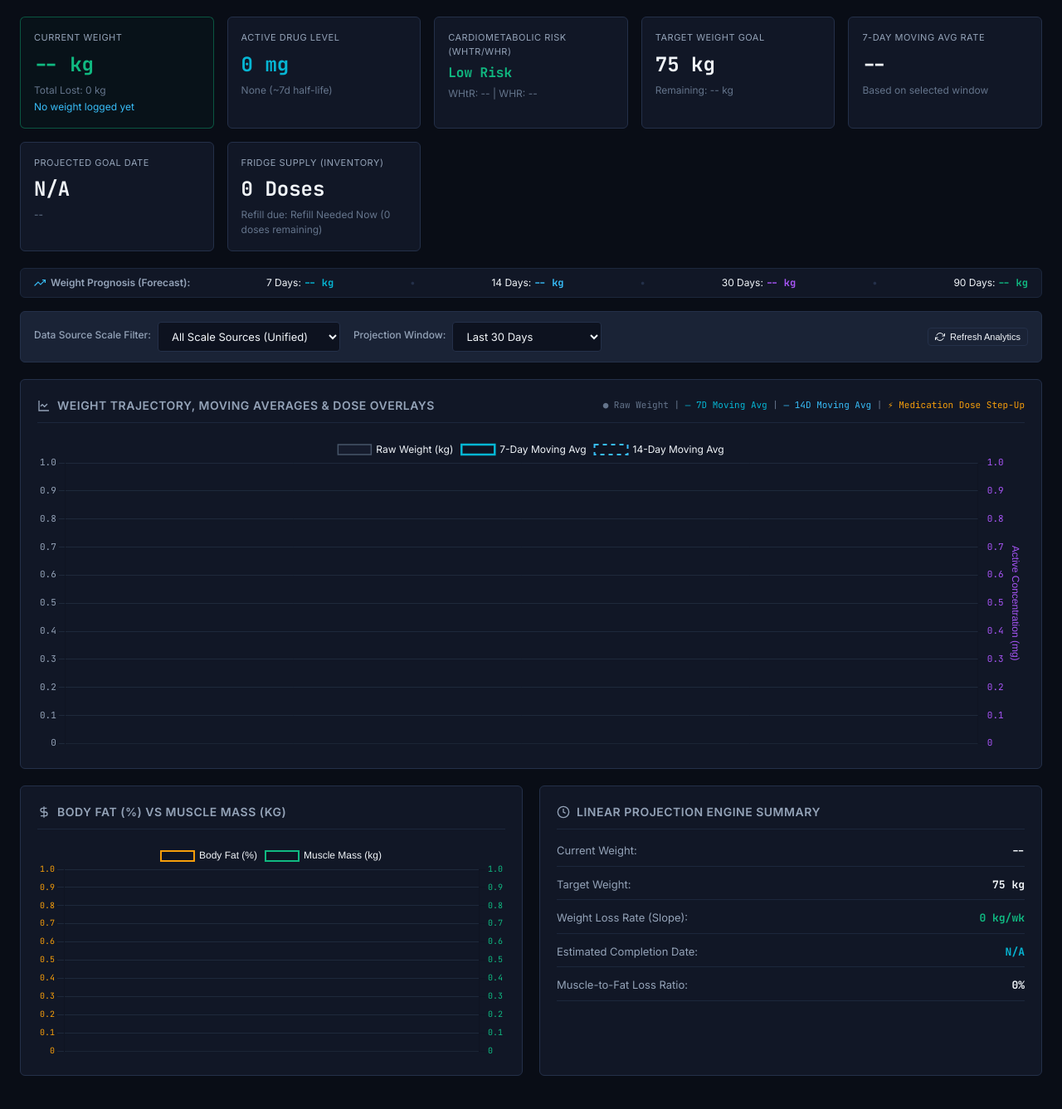
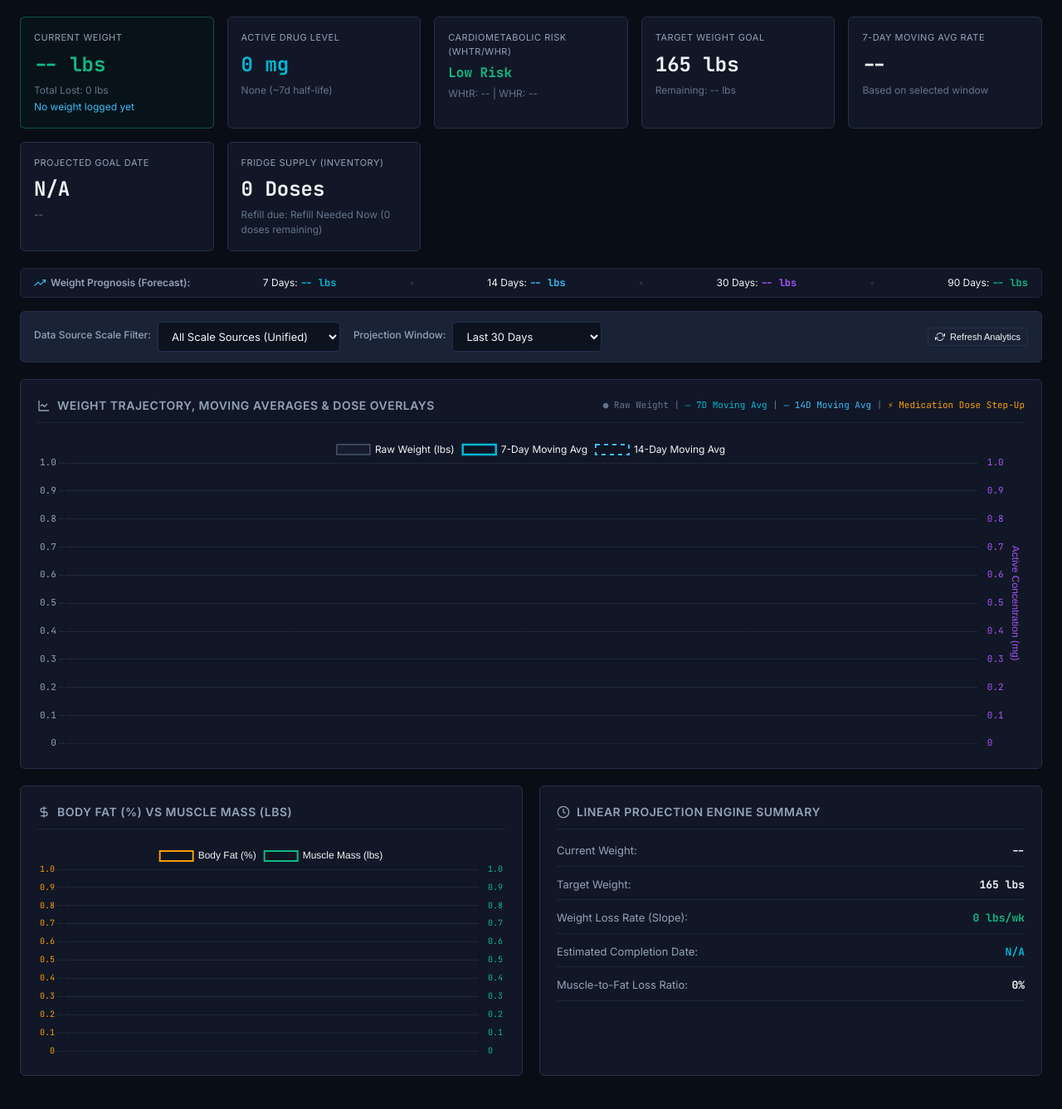
Before and after one commit to RedSquatchPHL/glp1-tracker, a FastAPI app: page / in a window 1280 px wide. Shown: the part 98-1435 px from the top of the page at 83% size. Run offline with FastAPI, Linux system fonts and the light colour scheme; data that the repository does not hold is empty; parts of the project's set-up code (start-up, migrations or seed data) failed here and were passed over.

Commit message:
Switch weight units from kg to lbs
Values are now stored and shown in pounds (column/key names keep the legacy
_kg suffix). Defaults and thresholds updated (target 165 lbs, plateau +/-1 lb),
and an idempotent migration relabels existing metric units and the default
target. BMI stays kg/m2.

Co-Authored-By: Claude Sonnet 5.5 <noreply@anthropic.com>
Claude-Session: https://claude.ai/code/session_01BV4FsDSBGCoXB8PJcU569U

```diff
--- a/app/main.py
+++ b/app/main.py
@@ -167,7 +167,7 @@ def clinical_summary_page(request: Request):
         "start_weight_kg": dash.get("start_weight_kg"),
         "current_weight_kg": dash.get("current_weight_kg"),
         "total_lost_kg": dash.get("total_lost_kg", 0.0),
-        "target_weight_kg": dash.get("target_weight_kg", 75.0),
+        "target_weight_kg": dash.get("target_weight_kg", 165.0),
         "weight_to_goal_kg": dash.get("weight_to_goal_kg", 0.0),
         "projections": dash.get("projections", {}),
         "pk": dash.get("pharmacokinetics", {}),
--- a/app/routers/api_analytics.py
+++ b/app/routers/api_analytics.py
@@ -39,7 +39,7 @@ def get_dashboard_data(
     user_dob = settings_dict.get("user_dob", "")
     physician_name = settings_dict.get("physician_name", "")
     medical_conditions = settings_dict.get("medical_conditions", "")
-    target_weight_kg = float(settings_dict.get("target_weight_kg", "75.0"))
+    target_weight_kg = float(settings_dict.get("target_weight_kg", "165.0"))
     user_height_cm = float(settings_dict.get("user_height_cm", "175.0"))
     user_gender = settings_dict.get("user_gender", "unspecified")
 
@@ -70,7 +70,7 @@ def get_dashboard_data(
             item["data"] = {}
         measurements.append(item)
 
-    # 3. Calculate moving averages for primary metrics (Weight, Body Fat %, Muscle Mass kg)
+    # 3. Calculate moving averages for primary metrics (Weight, Body Fat %, Muscle Mass lbs)
     weight_ma = calculate_moving_averages(measurements, "weight_kg")
     fat_ma = calculate_moving_averages(measurements, "body_fat_pct")
     muscle_ma = calculate_moving_averages(measurements, "muscle_mass_kg")
@@ -95,7 +95,7 @@ def get_dashboard_data(
     pk_analysis = calculate_pharmacokinetics(injection_rows, days_ahead=14)
 
     # 7. Automated Plateau Detection & Breakdown Engine
-    plateau_analysis = detect_weight_plateau(measurements, threshold_days=14, window_kg=0.5)
+    plateau_analysis = detect_weight_plateau(measurements, threshold_days=14, window_kg=1.0)
 
     # 8. Waist-to-Height (WHtR) & Waist-to-Hip (WHR) Ratio Analysis
     latest_waist_cm = None
--- a/app/static/js/app.js
+++ b/app/static/js/app.js
@@ -384,9 +384,9 @@ async function loadMeasurementsTable() {
         }
       }
 
-      const w = l.data.weight_kg !== undefined ? l.data.weight_kg + ' kg' : '--';
+      const w = l.data.weight_kg !== undefined ? l.data.weight_kg + ' lbs' : '--';
       const fat = l.data.body_fat_pct !== undefined ? l.data.body_fat_pct + ' %' : '--';
-      const muscle = l.data.muscle_mass_kg !== undefined ? l.data.muscle_mass_kg + ' kg' : '--';
+      const muscle = l.data.muscle_mass_kg !== undefined ? l.data.muscle_mass_kg + ' lbs' : '--';
       const bmi = l.data.bmi !== undefined ? l.data.bmi : '--';
 
       tbody.innerHTML += `
@@ -506,9 +506,9 @@ async function loadDashboardData() {
     const dash = await res.json();
 
     // Render KPI values
-    document.getElementById('kpiCurrentWeight').innerText = dash.current_weight_kg ? `${dash.current_weight_kg} kg` : '-- kg';
-
-    const totalLostStr = dash.total_lost_kg !== undefined ? (dash.total_lost_kg <= 0 ? `${dash.total_lost_kg} kg` : `+${dash.total_lost_kg} kg`) : '-- kg';
+    document.getElementById('kpiCurrentWeight').innerText = dash.current_weight_kg ? `${dash.current_weight_kg} lbs` : '-- lbs';
+
+    const totalLostStr = dash.total_lost_kg !== undefined ? (dash.total_lost_kg <= 0 ? `${dash.total_lost_kg} lbs` : `+${dash.total_lost_kg} lbs`) : '-- lbs';
     document.getElementById('kpiTotalLost').innerText = `Total Lost: ${totalLostStr}`;
 
     // Pharmacokinetics Active Drug Level KPI
@@ -561,12 +561,12 @@ async function loadDashboardData() {
     }
 
     // Target Weight & Remaining to Goal
-    document.getElementById('kpiTargetWeight').innerText = `${dash.target_weight_kg} kg`;
+    document.getElementById('kpiTargetWeight').innerText = `${dash.target_weight_kg} lbs`;
     if (document.getElementById('userNameInput')) document.getElementById('userNameInput').value = dash.user_name || '';
     if (document.getElementById('userDobInput')) document.getElementById('userDobInput').value = dash.user_dob || '';
     if (document.getElementById('userPhysicianInput')) document.getElementById('userPhysicianInput').value = dash.physician_name || '';
     if (document.getElementById('userConditionsInput')) document.getElementById('userConditionsInput').value = dash.medical_conditions || '';
-    if (document.getElementById('targetWeightInput')) document.getElementById('targetWeightInput').value = dash.target_weight_kg || 75.0;
+    if (document.getElementById('targetWeightInput')) document.getElementById('targetWeightInput').value = dash.target_weight_kg || 165.0;
     if (document.getElementById('userHeightInput')) document.getElementById('userHeightInput').value = dash.user_height_cm || 175.0;
     if (document.getElementById('userGenderSelect')) document.getElementById('userGenderSelect').value = dash.user_gender || 'unspecified';
 
@@ -575,17 +575,17 @@ async function loadDashboardData() {
       if (dash.current_weight_kg !== null && dash.current_weight_kg !== undefined) {
         const rem = dash.weight_to_goal_kg;
         if (rem > 0) {
-          weightToGoalElem.innerText = `Remaining: ${rem.toFixed(1)} kg`;
+          weightToGoalElem.innerText = `Remaining: ${rem.toFixed(1)} lbs`;
         } else {
           weightToGoalElem.innerText = `Goal Reached! 🎉`;
         }
       } else {
-        weightToGoalElem.innerText = `Remaining: -- kg`;
+        weightToGoalElem.innerText = `Remaining: -- lbs`;
       }
     }
 
     const proj = dash.projections || {};
-    document.getElementById('kpiRate7d').innerText = proj.rate_kg_per_week ? `${proj.rate_kg_per_week} kg/wk` : '--';
+    document.getElementById('kpiRate7d').innerText = proj.rate_kg_per_week ? `${proj.rate_kg_per_week} lbs/wk` : '--';
     document.getElementById('kpiProjectedGoalDate').innerText = proj.projected_goal_date || 'N/A';
     document.getElementById('kpiDaysToGoal').innerText = proj.days_to_goal !== null ? `${proj.days_to_goal} days remaining` : '--';
 
@@ -596,15 +596,15 @@ async function loadDashboardData() {
     const elem30d = document.getElementById('prog30d');
     const elem90d = document.getElementById('prog90d');
 
-    if (elem7d) elem7d.innerText = (prog.in_7d_kg !== null && prog.in_7d_kg !== undefined) ? `${prog.in_7d_kg} kg` : '-- kg';
-    if (elem14d) elem14d.innerText = (prog.in_14d_kg !== null && prog.in_14d_kg !== undefined) ? `${prog.in_14d_kg} kg` : '-- kg';
-    if (elem30d) elem30d.innerText = (prog.in_30d_kg !== null && prog.in_30d_kg !== undefined) ? `${prog.in_30d_kg} kg` : '-- kg';
-    if (elem90d) elem90d.innerText = (prog.in_90d_kg !== null && prog.in_90d_kg !== undefined) ? `${prog.in_90d_kg} kg` : '-- kg';
+    if (elem7d) elem7d.innerText = (prog.in_7d_kg !== null && prog.in_7d_kg !== undefined) ? `${prog.in_7d_kg} lbs` : '-- lbs';
+    if (elem14d) elem14d.innerText = (prog.in_14d_kg !== null && prog.in_14d_kg !== undefined) ? `${prog.in_14d_kg} lbs` : '-- lbs';
+    if (elem30d) elem30d.innerText = (prog.in_30d_kg !== null && prog.in_30d_kg !== undefined) ? `${prog.in_30d_kg} lbs` : '-- lbs';
+    if (elem90d) elem90d.innerText = (prog.in_90d_kg !== null && prog.in_90d_kg !== undefined) ? `${prog.in_90d_kg} lbs` : '-- lbs';
 
     // Summary Box
-    document.getElementById('projCurrentWeight').innerText = dash.current_weight_kg ? `${dash.current_weight_kg} kg` : '--';
-    document.getElementById('projTargetWeight').innerText = `${dash.target_weight_kg} kg`;
-    document.getElementById('projRate').innerText = proj.rate_kg_per_week ? `${proj.rate_kg_per_week} kg/week` : '0 kg/wk';
+    document.getElementById('projCurrentWeight').innerText = dash.current_weight_kg ? `${dash.current_weight_kg} lbs` : '--';
+    document.getElementById('projTargetWeight').innerText = `${dash.target_weight_kg} lbs`;
+    document.getElementById('projRate').innerText = proj.rate_kg_per_week ? `${proj.rate_kg_per_week} lbs/week` : '0 lbs/wk';
     document.getElementById('projDate').innerText = proj.projected_goal_date || 'N/A';
     document.getElementById('projMuscleRatio').innerText = proj.muscle_loss_ratio_pct ? `${proj.muscle_loss_ratio_pct}%` : '0%';
 
@@ -659,7 +659,7 @@ function renderWeightChart(weightSeries, pkSeries) {
 
   const datasets = [
     {
-      label: 'Raw Weight (kg)',
+      label: 'Raw Weight (lbs)',
       data: rawVals,
       borderColor: '#475569',
       backgroundColor: 'rgba(71, 85, 105, 0.1)',
@@ -763,7 +763,7 @@ function renderBodyCompChart(fatSeries, muscleSeries) {
           yAxisID: 'yFat'
         },
         {
-          label: 'Muscle Mass (kg)',
+          label: 'Muscle Mass (lbs)',
           data: muscleVals,
           borderColor: '#10b981',
           borderWidth: 2,
@@ -1965,10 +1965,10 @@ function renderPhotoGallery() {
       const diff = p.weight_kg - baselineWeight;
       const sign = diff > 0 ? '+' : '';
       const color = diff <= 0 ? 'var(--accent-emerald)' : 'var(--accent-rose)';
-      weightDiffHtml = `<span style="font-size: 11px; color: ${color}; font-weight: 600; font-family: var(--font-mono);">${sign}${diff.toFixed(1)} kg vs start</span>`;
-    }
-
-    const weightDisplay = (p.weight_kg !== null && p.weight_kg !== undefined) ? `${p.weight_kg} kg` : 'No weight tag';
+      weightDiffHtml = `<span style="font-size: 11px; color: ${color}; font-weight: 600; font-family: var(--font-mono);">${sign}${diff.toFixed(1)} lbs vs start</span>`;
+    }
+
+    const weightDisplay = (p.weight_kg !== null && p.weight_kg !== undefined) ? `${p.weight_kg} lbs` : 'No weight tag';
 
     return `
       <div class="photo-card">
@@ -2024,7 +2024,7 @@ function populateCompareDropdowns() {
   }
 
   const optionsHtml = sortedAsc.map(p => {
-    const wt = (p.weight_kg !== null && p.weight_kg !== undefined) ? `${p.weight_kg}kg` : 'No weight';
+    const wt = (p.weight_kg !== null && p.weight_kg !== undefined) ? `${p.weight_kg}lbs` : 'No weight';
     return `<option value="${p.id}">${p.timestamp} — ${p.angle} (${wt})</option>`;
   }).join('');
 
@@ -2068,12 +2068,12 @@ function updateBeforeAfterComparison() {
   if (wtA !== null && wtB !== null && wtA !== undefined && wtB !== undefined) {
     const diffWt = wtB - wtA;
     const sign = diffWt > 0 ? '+' : '';
-    weightDiffText = `${sign}${diffWt.toFixed(1)} kg`;
-    weightRangeText = `${wtA} kg ➔ ${wtB} kg`;
+    weightDiffText = `${sign}${diffWt.toFixed(1)} lbs`;
+    weightRangeText = `${wtA} lbs ➔ ${wtB} lbs`;
 
     if (diffDays > 0) {
       const weeklyRate = (diffWt / (diffDays / 7)).toFixed(2);
-      lossRateText = `${weeklyRate} kg/wk`;
+      lossRateText = `${weeklyRate} lbs/wk`;
     }
   }
 
@@ -2115,11 +2115,11 @@ function updateBeforeAfterComparison() {
 
   if (sideBeforeHeader) sideBeforeHeader.innerText = `BEFORE: ${photoA.timestamp} (${photoA.angle})`;
   if (sideBeforeImg) sideBeforeImg.src = photoA.image_path;
-  if (sideBeforeSub) sideBeforeSub.innerText = `Weight: ${photoA.weight_kg !== null ? photoA.weight_kg + ' kg' : 'N/A'} ${photoA.notes ? '| ' + photoA.notes : ''}`;
+  if (sideBeforeSub) sideBeforeSub.innerText = `Weight: ${photoA.weight_kg !== null ? photoA.weight_kg + ' lbs' : 'N/A'} ${photoA.notes ? '| ' + photoA.notes : ''}`;
 
   if (sideAfterHeader) sideAfterHeader.innerText = `AFTER: ${photoB.timestamp} (${photoB.angle})`;
   if (sideAfterImg) sideAfterImg.src = photoB.image_path;
-  if (sideAfterSub) sideAfterSub.innerText = `Weight: ${photoB.weight_kg !== null ? photoB.weight_kg + ' kg' : 'N/A'} ${photoB.notes ? '| ' + photoB.notes : ''}`;
+  if (sideAfterSub) sideAfterSub.innerText = `Weight: ${photoB.weight_kg !== null ? photoB.weight_kg + ' lbs' : 'N/A'} ${photoB.notes ? '| ' + photoB.notes : ''}`;
 }
 
 function swapBeforeAfterPhotos() {
@@ -2282,7 +2282,7 @@ async function autoFetchWeightForDate(dateStr) {
       if (latest.data && latest.data.weight_kg !== undefined) {
         document.getElementById('photoWeight').value = latest.data.weight_kg;
         const hint = document.getElementById('photoWeightHint');
-        if (hint) hint.innerText = `✓ Auto-filled ${latest.data.weight_kg} kg from ${latest.scale_name || 'logged scale'}`;
+        if (hint) hint.innerText = `✓ Auto-filled ${latest.data.weight_kg} lbs from ${latest.scale_name || 'logged scale'}`;
       }
     } else {
       const hint = document.getElementById('photoWeightHint');
@@ -2350,7 +2350,7 @@ async function fetchWeightForEditDate() {
       const latest = items[0];
       if (latest.data && latest.data.weight_kg !== undefined) {
         document.getElementById('editPhotoWeight').value = latest.data.weight_kg;
-        if (hint) hint.innerText = `✓ Auto-filled ${latest.data.weight_kg} kg from ${latest.scale_name || 'logged scale'}`;
+        if (hint) hint.innerText = `✓ Auto-filled ${latest.data.weight_kg} lbs from ${latest.scale_name || 'logged scale'}`;
       }
     } else {
       if (hint) hint.innerText = `No scale measurement recorded on ${dateVal}`;
--- a/app/templates/index.html
+++ b/app/templates/index.html
@@ -90,7 +90,7 @@
         <svg width="20" height="20" fill="none" stroke="var(--accent-amber)" stroke-width="2" viewBox="0 0 24 24"><circle cx="12" cy="12" r="10"/><line x1="12" y1="8" x2="12" y2="12"/><line x1="12" y1="16" x2="12.01" y2="16"/></svg>
         <div>
           <strong style="color: var(--accent-amber);" id="plateauTypeTitle">AUTOMATED PLATEAU DETECTED:</strong>
-          <span id="plateauInsightText">Weight fluctuating within ±0.5 kg over 14+ days.</span>
+          <span id="plateauInsightText">Weight fluctuating within ±1 lb over 14+ days.</span>
           <div style="font-size: 11px; color: var(--text-muted); margin-top: 4px;" id="plateauRecommendationText"></div>
         </div>
       </div>
@@ -108,8 +108,8 @@
       <div class="kpi-grid">
         <div class="kpi-card highlight">
           <div class="kpi-label">Current Weight</div>
-          <div class="kpi-value" id="kpiCurrentWeight">-- kg</div>
-          <div class="kpi-sub" id="kpiTotalLost">Total Lost: -- kg</div>
+          <div class="kpi-value" id="kpiCurrentWeight">-- lbs</div>
+          <div class="kpi-sub" id="kpiTotalLost">Total Lost: -- lbs</div>
           <div class="kpi-sub" id="kpiLastWeightDate" style="color: var(--accent-blue); margin-top: 2px;">Last entry: --</div>
         </div>
         <div class="kpi-card">
@@ -124,12 +124,12 @@
         </div>
         <div class="kpi-card">
           <div class="kpi-label">Target Weight Goal</div>
-          <div class="kpi-value" id="kpiTargetWeight">75.0 kg</div>
-          <div class="kpi-sub" id="kpiWeightToGoal">Remaining: -- kg</div>
+          <div class="kpi-value" id="kpiTargetWeight">165.0 lbs</div>
+          <div class="kpi-sub" id="kpiWeightToGoal">Remaining: -- lbs</div>
         </div>
         <div class="kpi-card">
           <div class="kpi-label">7-Day Moving Avg Rate</div>
-          <div class="kpi-value" id="kpiRate7d">-- kg/wk</div>
+          <div class="kpi-value" id="kpiRate7d">-- lbs/wk</div>
           <div class="kpi-sub" id="kpiProjectionWindowLabel">Based on selected window</div>
         </div>
         <div class="kpi-card">
@@ -150,13 +150,13 @@
           <svg width="14" height="14" fill="none" stroke="var(--accent-blue)" stroke-width="2" viewBox="0 0 24 24"><path d="M23 6l-9.5 9.5-5-5L1 18"/><path d="M17 6h6v6"/></svg>
           Weight Prognosis (Forecast):
         </span>
-        <span style="font-size: 12px;">7 Days: <strong id="prog7d" style="color: var(--accent-cyan);" class="num">-- kg</strong></span>
+        <span style="font-size: 12px;">7 Days: <strong id="prog7d" style="color: var(--accent-cyan);" class="num">-- lbs</strong></span>
         <span style="color: var(--border-color);">•</span>
-        <span style="font-size: 12px;">14 Days: <strong id="prog14d" style="color: var(--accent-blue);" class="num">-- kg</strong></span>
+        <span style="font-size: 12px;">14 Days: <strong id="prog14d" style="color: var(--accent-blue);" class="num">-- lbs</strong></span>
         <span style="color: var(--border-color);">•</span>
-        <span style="font-size: 12px;">30 Days: <strong id="prog30d" style="color: var(--accent-purple);" class="num">-- kg</strong></span>
+        <span style="font-size: 12px;">30 Days: <strong id="prog30d" style="color: var(--accent-purple);" class="num">-- lbs</strong></span>
         <span style="color: var(--border-color);">•</span>
-        <span style="font-size: 12px;">90 Days: <strong id="prog90d" style="color: var(--accent-emerald);" class="num">-- kg</strong></span>
+        <span style="font-size: 12px;">90 Days: <strong id="prog90d" style="color: var(--accent-emerald);" class="num">-- lbs</strong></span>
       </div>
 
       <!-- Data Source & Projection Control Toolbar -->
@@ -206,7 +206,7 @@
           <div class="panel-header">
             <div class="panel-title">
               <svg width="16" height="16" fill="none" stroke="currentColor" stroke-width="2" viewBox="0 0 24 24"><path d="M12 2v20M17 5H9.5a3.5 3.5 0 0 0 0 7h5a3.5 3.5 0 0 1 0 7H6"/></svg>
-              Body Fat (%) vs Muscle Mass (kg)
+              Body Fat (%) vs Muscle Mass (lbs)
             </div>
           </div>
           <div style="position: relative; height: 260px; width: 100%;">
@@ -224,15 +224,15 @@
           <div style="display: flex; flex-direction: column; gap: 12px; font-size: 13px;">
             <div style="display: flex; justify-content: space-between; border-bottom: 1px solid var(--border-subtle); padding-bottom: 8px;">
               <span style="color: var(--text-muted);">Current Weight:</span>
-              <strong id="projCurrentWeight" class="num">-- kg</strong>
+              <strong id="projCurrentWeight" class="num">-- lbs</strong>
             </div>
             <div style="display: flex; justify-content: space-between; border-bottom: 1px solid var(--border-subtle); padding-bottom: 8px;">
               <span style="color: var(--text-muted);">Target Weight:</span>
-              <strong id="projTargetWeight" class="num">-- kg</strong>
+              <strong id="projTargetWeight" class="num">-- lbs</strong>
             </div>
             <div style="display: flex; justify-content: space-between; border-bottom: 1px solid var(--border-subtle); padding-bottom: 8px;">
               <span style="color: var(--text-muted);">Weight Loss Rate (Slope):</span>
-              <strong id="projRate" class="num" style="color: var(--accent-emerald);">-- kg/week</strong>
+              <strong id="projRate" class="num" style="color: var(--accent-emerald);">-- lbs/week</strong>
             </div>
             <div style="display: flex; justify-content: space-between; border-bottom: 1px solid var(--border-subtle); padding-bottom: 8px;">
               <span style="color: var(--text-muted);">Estimated Completion Date:</span>
@@ -314,9 +314,9 @@
               <tr>
                 <th>Date & Time</th>
                 <th>Scale Device</th>
-                <th>Weight (kg)</th>
+                <th>Weight (lbs)</th>
                 <th>Body Fat (%)</th>
-                <th>Muscle (kg)</th>
+                <th>Muscle (lbs)</th>
                 <th>BMI</th>
                 <th>Notes</th>
                 <th>Actions</th>
@@ -780,8 +780,8 @@
                 <input type="text" id="userConditionsInput" placeholder="e.g. Obesity (BMI 34), Type 2 Diabetes, Insulin Resistance">
               </div>
               <div class="form-group">
-                <label for="targetWeightInput">Target Goal Weight (kg):</label>
-                <input type="number" step="0.1" id="targetWeightInput" value="75.0" required>
+                <label for="targetWeightInput">Target Goal Weight (lbs):</label>
+                <input type="number" step="0.1" id="targetWeightInput" value="165.0" required>
               </div>
               <div class="form-group">
                 <label for="userHeightInput">Height (cm) — Used for BMI & WHtR:</label>
@@ -1089,7 +1089,7 @@
         <div id="compareSummaryBanner" class="kpi-grid" style="grid-template-columns: repeat(auto-fit, minmax(180px, 1fr)); margin-bottom: 20px;">
           <div class="kpi-card highlight">
             <div class="kpi-label">Weight Change</div>
-            <div class="kpi-value" id="cmpKpiWeightDiff">-- kg</div>
+            <div class="kpi-value" id="cmpKpiWeightDiff">-- lbs</div>
             <div class="kpi-sub" id="cmpKpiWeightRange">-- ➔ --</div>
           </div>
           <div class="kpi-card">
@@ -1099,7 +1099,7 @@
           </div>
           <div class="kpi-card">
             <div class="kpi-label">Loss Rate</div>
-            <div class="kpi-value" id="cmpKpiRate">-- kg/wk</div>
+            <div class="kpi-value" id="cmpKpiRate">-- lbs/wk</div>
             <div class="kpi-sub">Average weekly change</div>
           </div>
           <div class="kpi-card">
@@ -1234,7 +1234,7 @@
           <input type="text" id="modalMetricLabel" placeholder="e.g. Systolic Blood Pressure" required>
         </div>
         <div class="form-group">
-          <label for="modalMetricUnit">Unit (e.g. mmHg, kg, %, bpm, mg/dL):</label>
+          <label for="modalMetricUnit">Unit (e.g. mmHg, lbs, %, bpm, mg/dL):</label>
           <input type="text" id="modalMetricUnit" placeholder="e.g. mmHg" required>
         </div>
         <div class="form-group">
@@ -1399,7 +1399,7 @@
           <input type="date" id="photoDate" required onchange="autoFetchWeightForDate(this.value)">
         </div>
         <div class="form-group">
-          <label for="photoWeight">Weight Tagged (kg):</label>
+          <label for="photoWeight">Weight Tagged (lbs):</label>
           <div style="display: flex; gap: 8px;">
             <input type="number" step="0.1" id="photoWeight" placeholder="e.g. 84.5" style="flex: 1;">
             <button type="button" class="btn btn-sm" onclick="fetchWeightForSelectedDate()" title="Prefill recorded scale weight on this date">
@@ -1449,7 +1449,7 @@
           <input type="date" id="editPhotoDate" required>
         </div>
         <div class="form-group">
-          <label for="editPhotoWeight">Weight Tagged (kg):</label>
+          <label for="editPhotoWeight">Weight Tagged (lbs):</label>
           <div style="display: flex; gap: 8px;">
             <input type="number" step="0.1" id="editPhotoWeight" placeholder="e.g. 84.5" style="flex: 1;">
             <button type="button" class="btn btn-sm" onclick="fetchWeightForEditDate()" title="Prefill recorded scale weight on this date">
```
Also changed, not shown: app/database.py (+21 -14 lines), app/math_engine.py (+10 -10 lines), app/templates/clinical_summary.html (+7 -7 lines), README.md.
